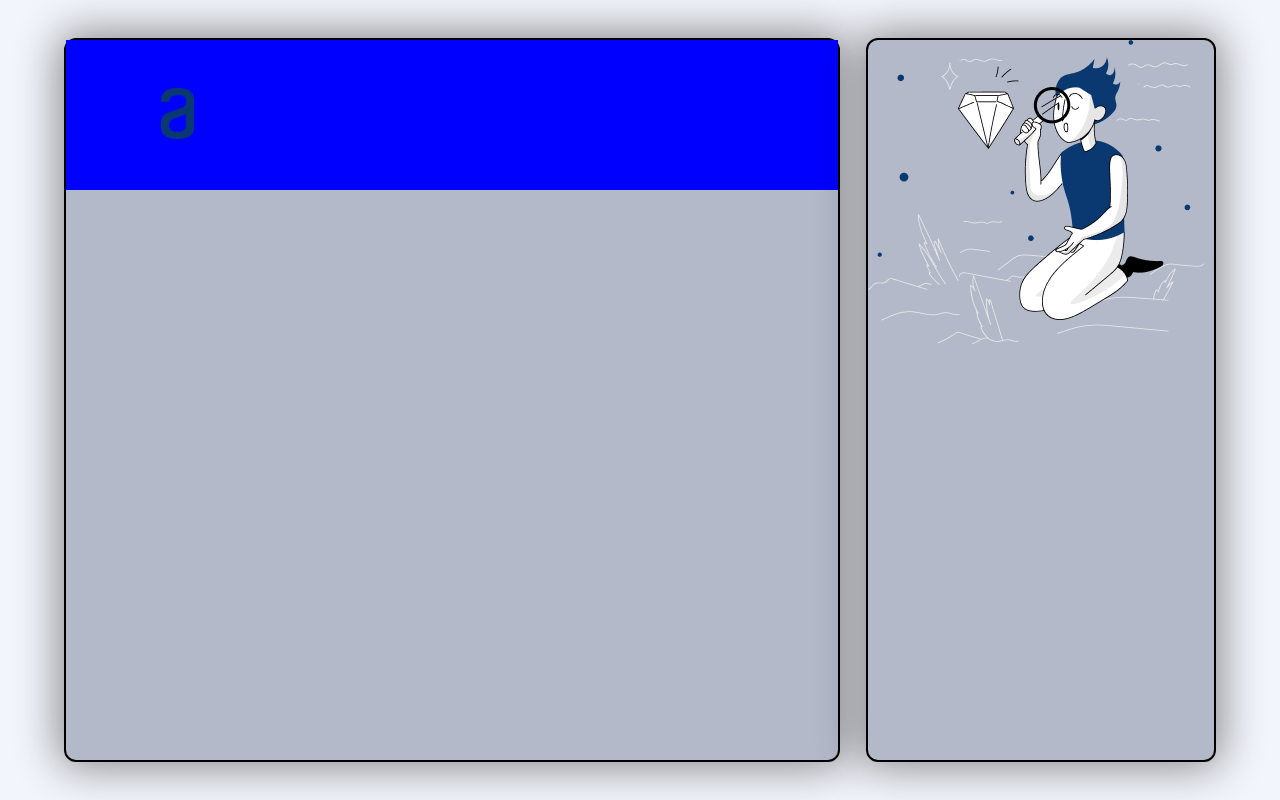
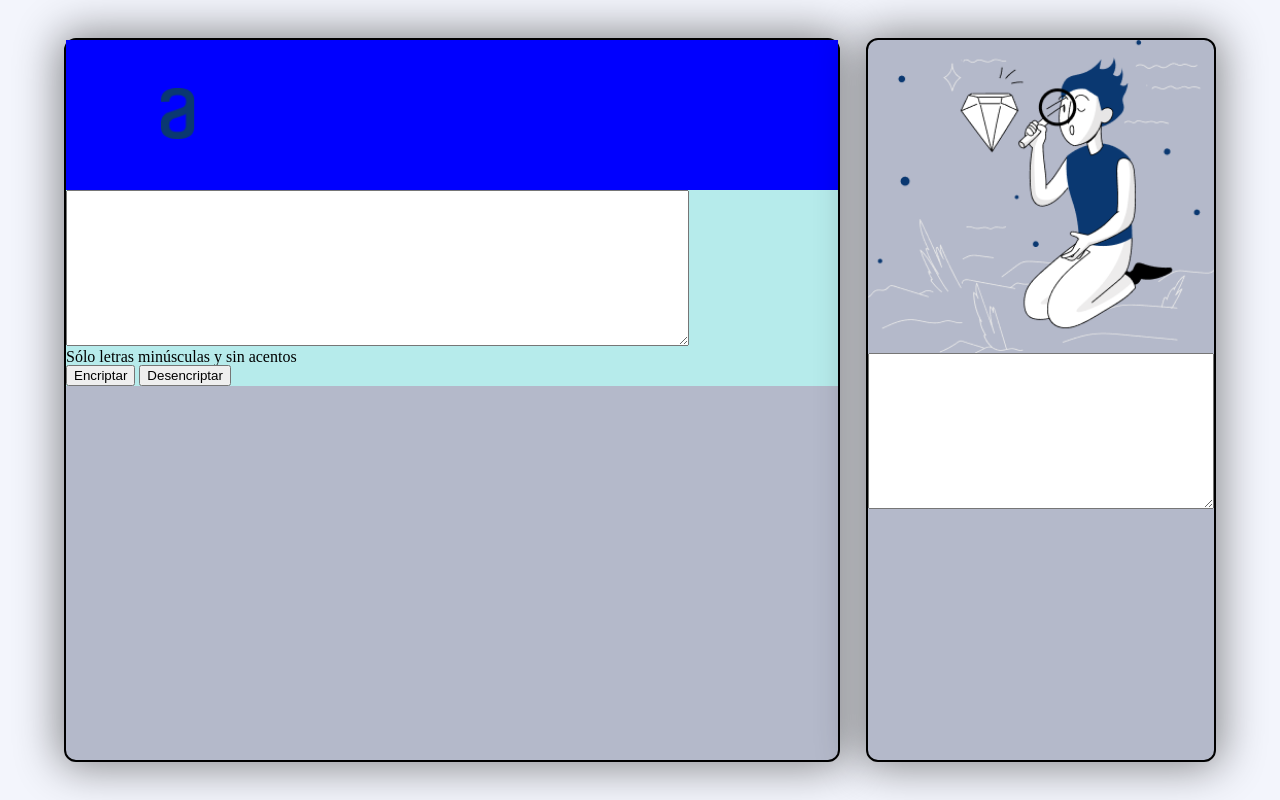
Before and after one commit to clasesucatmarlon/Reto01_Alura, a plain HTML site: page index.html in a window 1280 px wide. Drawn offline with Linux system fonts and the light colour scheme.

Commit message:
Modificados estilos y agregada la funcionalidad para encriptar

```diff
--- a/assets/sass/_common.scss
+++ b/assets/sass/_common.scss
@@ -5,7 +5,7 @@ body {
   background-color: $color-background;
 }
 
-.container {
+main {
   width: 90%;
   height: 100vh;
   display: flex;
--- a/assets/sass/_panelDerecho.scss
+++ b/assets/sass/_panelDerecho.scss
@@ -1,3 +1,5 @@
 .col_derecha {
   @include cajasPrincipales(30%);
+  display: flex;
+  flex-direction: column;
 }
--- a/assets/sass/_panelIzquierdo.scss
+++ b/assets/sass/_panelIzquierdo.scss
@@ -1,7 +1,7 @@
 .col_izquierda {
   @include cajasPrincipales(67%);
 
-  .logo {
+  .header {
     background-color: blue;
     padding: 3rem;
     img {
--- a/index.html
+++ b/index.html
@@ -7,22 +7,39 @@
   <title>Encriptador</title>
   <link rel="stylesheet" href="./assets/css/styles.css">
 </head>
+
 <body>
-  <div class="container">
-    <div class="col_izquierda">
-      <div class="logo">
+  <main>
+    <section class="col_izquierda">
+
+      <header class="header">
         <img src="./assets/images/Logo.png" alt="">
+      </header>
+
+      <div class="content">
+        <textarea
+          type="text"
+          name=""
+          id="textEncritarDesencriptar"
+          cols="30"
+          rows="10"
+          placeholder="Ingrese texto a encriptar...">
+        </textarea>
+        <h6>Sólo letras minúsculas y sin acentos</h6>
+        <div>
+          <button type="button" onclick="btnEncriptar()" class="btnEncriptar">Encriptar</button>
+          <button type="button" class="btnDesencriptar">Desencriptar</button>
+        </div>
       </div>
-      <div class="content">
+    </section>
 
-      </div>
-    </div>
+    <section class="col_derecha">
+      <img src="./assets/images/people.png" alt="">
+      <textarea name="" id="textEncriptadoDesencriptado" cols="30" rows="10"></textarea>
+    </section>
+  </main>
 
-    <div class="col_derecha">
-      <img src="./assets/images/people.png" alt="">
-
-    </div>
-  </div>
+  <script src="./js/script.js"></script>
 
 </body>
 </html>
--- /dev/null
+++ b/js/script.js
@@ -0,0 +1,20 @@
+const textEncritarDesencriptar = document.querySelector("#textEncritarDesencriptar");
+const textEncriptadoDesencriptado = document.querySelector("#textEncriptadoDesencriptado");
+
+function btnEncriptar () {
+  const txtEncriptado = Encriptar(textEncritarDesencriptar.value);
+  textEncriptadoDesencriptado.value = txtEncriptado;
+}
+
+
+
+function Encriptar (textEncritarDesencriptar) {
+  let arrayEncriptacion = [["e", "enter"], ["i", "imes"], ["a", "ai"], ["o", "ober"], ["u", "ufat"]];
+  textEncritarDesencriptar = textEncritarDesencriptar.toLowerCase();
+  for(let i = 0; i < arrayEncriptacion.length; i++ ) {
+    if (textEncritarDesencriptar.includes(arrayEncriptacion[i][0])) {
+      textEncritarDesencriptar = textEncritarDesencriptar.replaceAll(arrayEncriptacion[i][0], arrayEncriptacion[i][1]);
+    }
+  }
+  return textEncritarDesencriptar
+}
```
Also changed, not shown: assets/css/styles.css, 1 other file.
